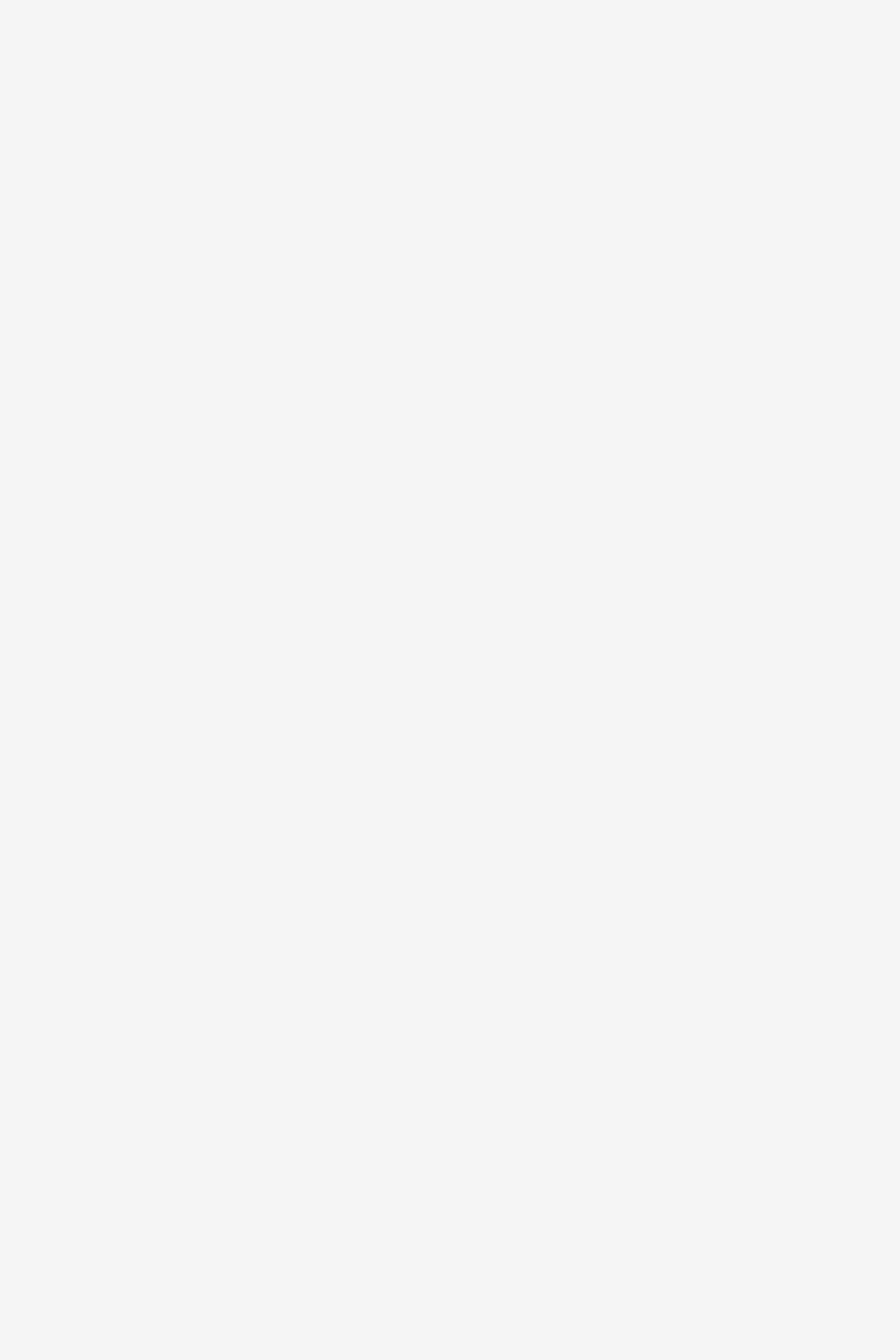
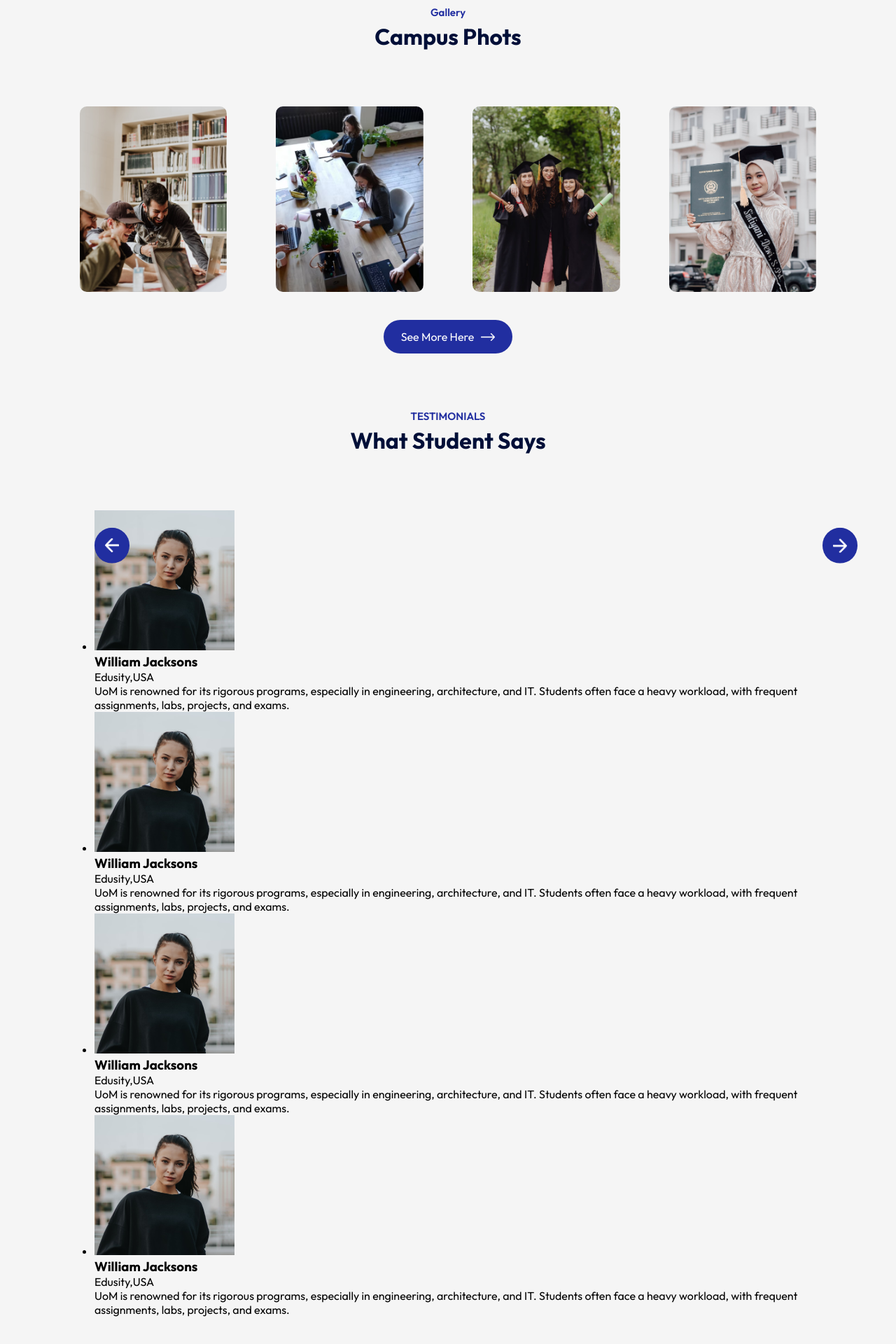
Before and after one commit to sandun7787/University-guide-web-page, a React (Vite) app: page / in a window 1280 px wide. Shown: the part 1925-3845 px from the top of the page at 70% size. Before the commit the page ends 1933 px from the top, so only its background shows below. Built offline with nearby package versions, Linux system fonts and the light colour scheme.

Commit message:
add-the-new-file

```diff
--- a/src/App.jsx
+++ b/src/App.jsx
@@ -4,6 +4,8 @@ import Hero from './Components/Hero/Hero'
 import New from './Components/New/New'
 import Title from './Components/Title/Title'
 import About from './Components/About/About'
+import Campus from './Components/Campus/Campus'
+import Testimonials from './Components/Testimonials/Testimonials'
 export default function App() {
   return (
     <div>
@@ -13,6 +15,10 @@ export default function App() {
         <Title subTitle='Our PROGRAM' title='What We Offer'/>
       <New/>
       <About/>
+      <Title subTitle='Gallery' title='Campus Phots'/>
+      <Campus/>
+      <Title subTitle='TESTIMONIALS' title='What Student Says'/>
+      <Testimonials/>
       </div>
 
 
--- /dev/null
+++ b/src/Components/Campus/Campus.css
@@ -0,0 +1,20 @@
+.campus {
+    margin: 80px auto;
+    width: 90%; /* Changed to 90% for better layout */
+    text-align: center;
+}
+
+.gallery {
+    display: flex;
+    align-items: center;
+    justify-content: space-between;
+    margin-bottom: 40px;
+    flex-wrap: wrap; /* Allows images to wrap if the screen is small */
+    gap: 20px; /* Adds spacing between images */
+}
+
+.gallery img {
+    width: 20%; /* Adjusted to 30% for three images in a row */
+    border-radius: 10px;
+    object-fit: cover; /* Ensures the images fit without distortion */
+}
--- /dev/null
+++ b/src/Components/Campus/Campus.jsx
@@ -0,0 +1,28 @@
+import React from 'react'
+import './Campus.css'
+import gallery_1 from '../../assets/gallery-1.png'
+import gallery_2 from '../../assets/gallery-2.png'
+import gallery_3 from '../../assets/gallery-3.png'
+import gallery_4 from '../../assets/gallery-4.png'
+import white_arrow from '../../assets/white-arrow.png'
+
+
+
+
+
+const Campus = () => {
+  return (
+    <div className='campus'>
+      <div className="gallery">
+        <img src={gallery_1} alt="" />
+        <img src={gallery_2} alt="" />
+        <img src={gallery_3} alt="" />
+        <img src={gallery_4} alt="" />
+
+      </div>
+      <button className='btn dark-btn'>See More Here <img src={white_arrow} alt="" /></button>
+    </div>
+  )
+}
+
+export default Campus
--- /dev/null
+++ b/src/Components/Testimonials/Testimonials.css
@@ -0,0 +1,24 @@
+.test{
+    margin: 80px auto;
+    padding: 0 80px;
+    position: relative;
+}
+
+.next-btn, .back-btn{
+    position: absolute;
+    top:50px;
+    right:inherit;
+    right:0;
+    transform:translateY(-50%);
+    padding: 15px;
+    width: 50px;
+    border-radius: 50%;
+    cursor: pointer;
+    background:#212EA0 ;
+
+}
+
+.back-btn{
+    right:auto;
+
+}
--- /dev/null
+++ b/src/Components/Testimonials/Testimonials.jsx
@@ -0,0 +1,72 @@
+import React from 'react'
+import './Testimonials.css'
+import next_icon from '../../assets/next-icon.png'
+import back_icon from '../../assets/back-icon.png'
+import user_1 from '../../assets/user-1.png'
+import user_2 from '../../assets/user-2.png'
+import user_3 from '../../assets/user-3.png'
+import user_4 from '../../assets/user-4.png'
+
+
+const test = () => {
+  return (
+    <div className='test'>
+      <img src={next_icon} alt="" className='next-btn' />
+      <img src={back_icon} alt="" className='back-btn' />
+      <div className="slider">
+        <ul>
+          <li>
+            <div className="slide">
+              <div className="user-info">
+                <img src={user_1} alt="" />
+                <div>
+                  <h3>William Jacksons</h3>
+                  <span>Edusity,USA</span>
+                </div>
+              </div>
+              <p>UoM is renowned for its rigorous programs, especially in engineering, architecture, and IT. Students often face a heavy workload, with frequent assignments, labs, projects, and exams.</p>
+            </div>
+          </li>
+          <li>
+            <div className="slide">
+              <div className="user-info">
+                <img src={user_1} alt="" />
+                <div>
+                  <h3>William Jacksons</h3>
+                  <span>Edusity,USA</span>
+                </div>
+              </div>
+              <p>UoM is renowned for its rigorous programs, especially in engineering, architecture, and IT. Students often face a heavy workload, with frequent assignments, labs, projects, and exams.</p>
+            </div>
+          </li>
+          <li>
+            <div className="slide">
+              <div className="user-info">
+                <img src={user_1} alt="" />
+                <div>
+                  <h3>William Jacksons</h3>
+                  <span>Edusity,USA</span>
+                </div>
+              </div>
+              <p>UoM is renowned for its rigorous programs, especially in engineering, architecture, and IT. Students often face a heavy workload, with frequent assignments, labs, projects, and exams.</p>
+            </div>
+          </li>
+          <li>
+            <div className="slide">
+              <div className="user-info">
+                <img src={user_1} alt="" />
+                <div>
+                  <h3>William Jacksons</h3>
+                  <span>Edusity,USA</span>
+                </div>
+              </div>
+              <p>UoM is renowned for its rigorous programs, especially in engineering, architecture, and IT. Students often face a heavy workload, with frequent assignments, labs, projects, and exams.</p>
+            </div>
+          </li>
+        </ul>
+      </div>
+    </div>
+  )
+}
+
+export default test
--- a/src/index.css
+++ b/src/index.css
@@ -44,3 +44,8 @@ a{
   width: 20px;
   margin-left: 10px;
 }
+
+.btn.dark-btn{
+  background:#212EA0 ;
+  color:#fff;
+}
```
